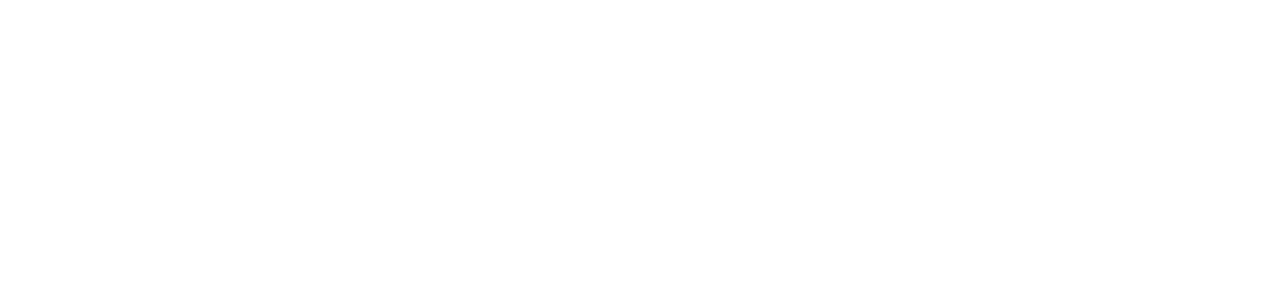
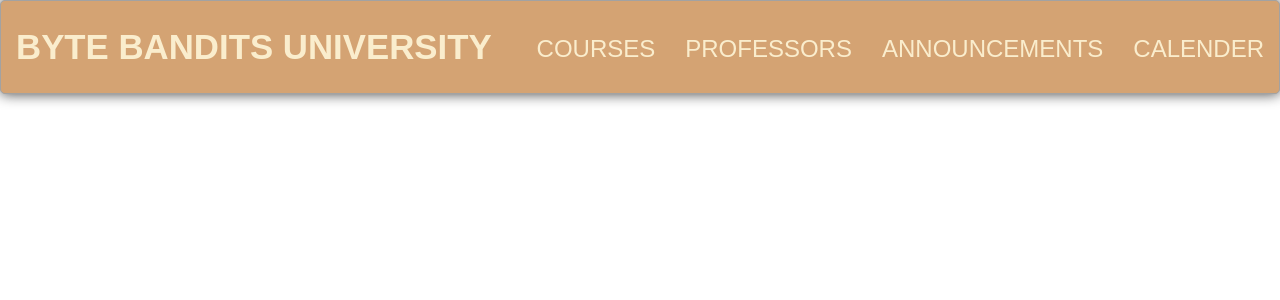
Before and after one commit to sadhyaJain/Hackathon-March-2024, a React (Create React App) app: page / in a window 1280 px wide. Shown: the top 300 px of the page. Built offline with nearby package versions, Linux system fonts and the light colour scheme.

Commit message:
added navbar

```diff
--- a/src/App.js
+++ b/src/App.js
@@ -1,11 +1,10 @@
-import logo from './logo.svg';
 import './App.css';
-
+import Navbar1 from './Components/Navbar/Navbar1';
 
 const App = () => {
   return (
     <>
-
+    <Navbar1/>
     </>
   );
 }
--- /dev/null
+++ b/src/Components/Navbar/Navbar.css
@@ -0,0 +1,96 @@
+* {
+	box-sizing: border-box;
+}
+body {
+	font-family: 'Montserrat', sans-serif;
+	line-height: 1.6;
+	margin: 0;
+	min-height: 100vh;
+}
+ul {
+  margin: 0;
+  padding: 0;
+  list-style: none;
+}
+
+
+h2,
+h3,
+a {
+	color: #faedcd;
+    font-size: 1.5em;
+
+}
+
+a {
+	text-decoration: none;
+}
+
+
+
+.logo {
+	margin: 0;
+	font-size: 1.45em;
+}
+
+.main-nav {
+	margin-top: 5px;
+
+}
+.logo a,
+.main-nav a {
+	padding: 10px 15px;
+	text-transform: uppercase;
+	text-align: center;
+	display: block;
+}
+
+.main-nav a {
+	color: #faedcd;
+	font-size: 1.5em;
+}
+
+.main-nav a:hover {
+	color: #ed7014;
+}
+
+
+
+.header {
+	padding-top: .5em;
+	padding-bottom: .5em;
+	border: 1px solid #a2a2a2;
+	background-color: #d4a373;
+	-webkit-box-shadow: 0px 0px 14px 0px rgba(0,0,0,0.75);
+	-moz-box-shadow: 0px 0px 14px 0px rgba(0,0,0,0.75);
+	box-shadow: 0px 0px 14px 0px rgba(0,0,0,0.75);
+	-webkit-border-radius: 5px;
+	-moz-border-radius: 5px;
+	border-radius: 5px;
+}
+
+
+@media (min-width: 769px) {
+	.header,
+	.main-nav {
+		display: flex;
+	}
+	.header {
+		flex-direction: column;
+		align-items: center;
+    	.header{
+		width: 80%;
+		margin: 0 auto;
+		max-width: 1150px;
+	}
+	}
+
+}
+
+@media (min-width: 1025px) {
+	.header {
+		flex-direction: row;
+		justify-content: space-between;
+	}
+
+}
--- /dev/null
+++ b/src/Components/Navbar/Navbar1.js
@@ -0,0 +1,17 @@
+import React from 'react';
+import './Navbar.css';
+const Button1 = () => {
+  return (
+<header class="header">
+		<h1 class="logo"><b><a href="#">Byte Bandits University</a></b></h1>
+      <ul class="main-nav">
+          <li><a href="#">Courses</a></li>
+          <li><a href="#">Professors</a></li>
+          <li><a href="#">Announcements</a></li>
+          <li><a href="#">Calender</a></li>
+      </ul>
+	</header>
+  );
+}
+
+export default Button1;
```
Also changed, not shown: src/Components/Navbar/Navbar.js (deleted).
